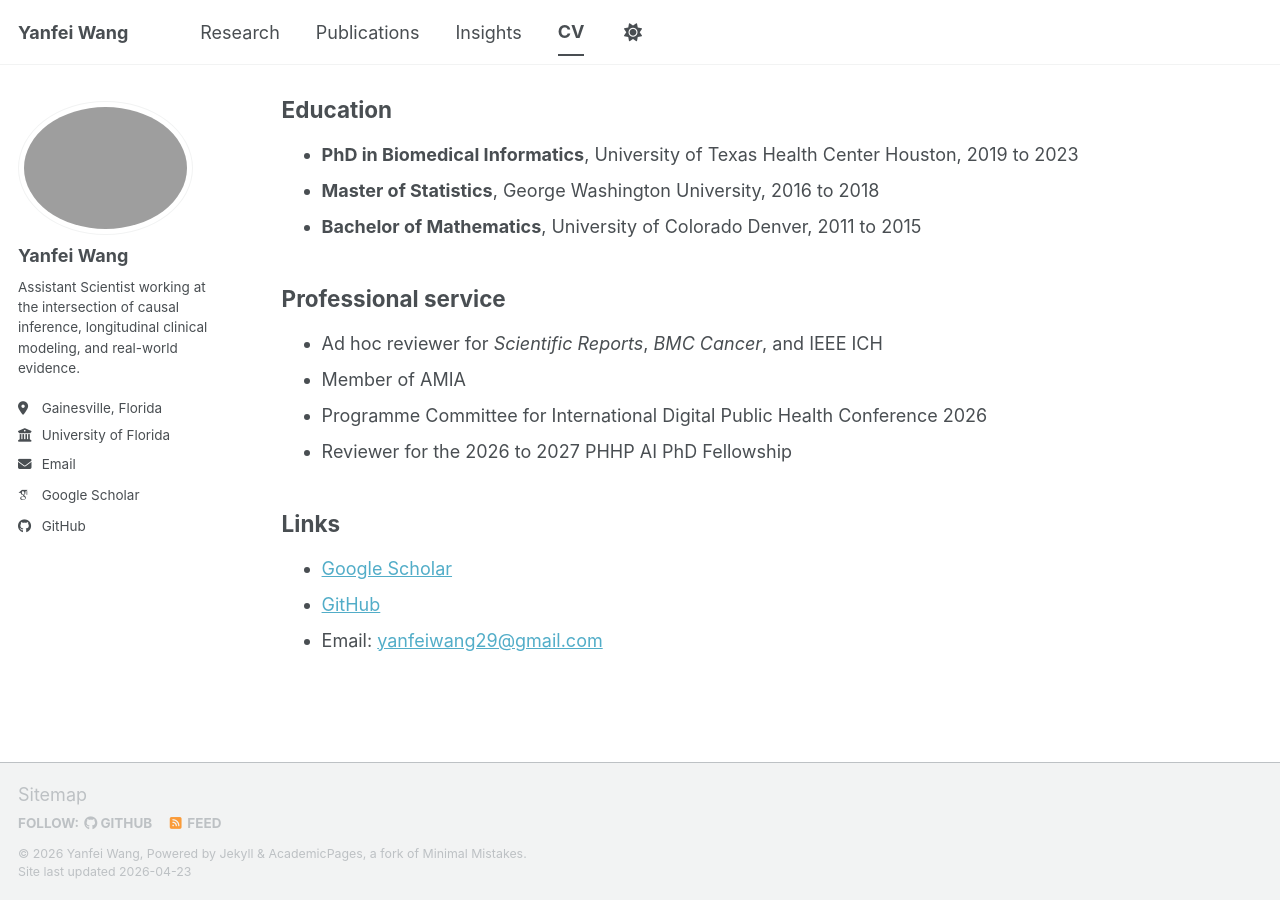
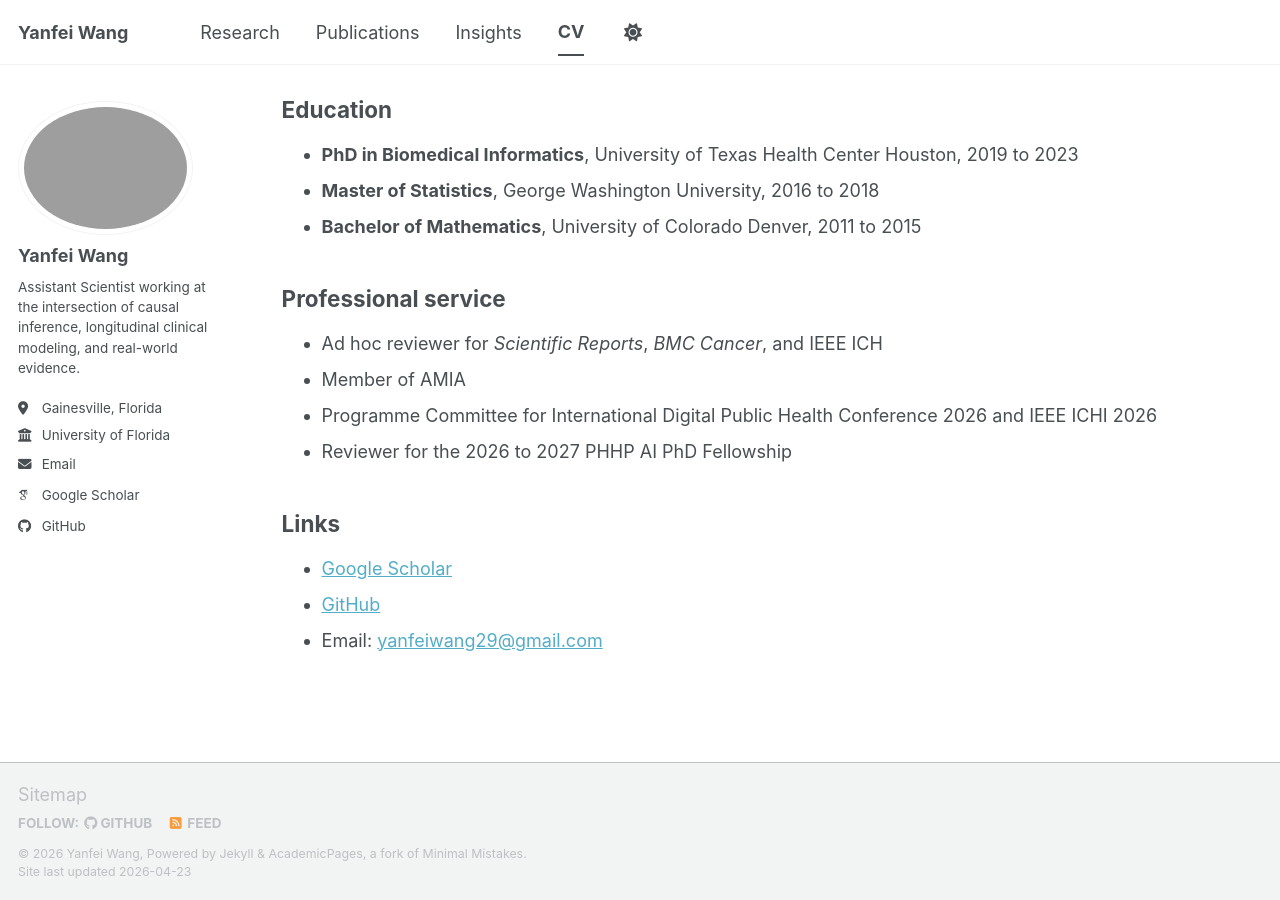
Before and after one commit to yanfei-hub/yanfei-hub.github.io, a Jekyll site: the page built from _pages/cv.md, in a window 1280 px wide and 900 px high, scrolled down 1810 px. Built offline with Jekyll 4.4.1, drawn with Linux system fonts in a browser that asks for light colours; some web fonts are replaced; a script bundle is joined from its source files by our own code; library files that are not in the unit come from our copies.

Commit message:
Update cv.md

```diff
--- a/_pages/cv.md
+++ b/_pages/cv.md
@@ -60,7 +60,7 @@ My work spans oncology, cardiovascular safety, neurodegeneration, chronic diseas
 
 - Ad hoc reviewer for *Scientific Reports*, *BMC Cancer*, and IEEE ICH
 - Member of AMIA
-- Programme Committee for International Digital Public Health Conference 2026
+- Programme Committee for International Digital Public Health Conference 2026 and IEEE ICHI 2026
 - Reviewer for the 2026 to 2027 PHHP AI PhD Fellowship
 
 ## Links
```
